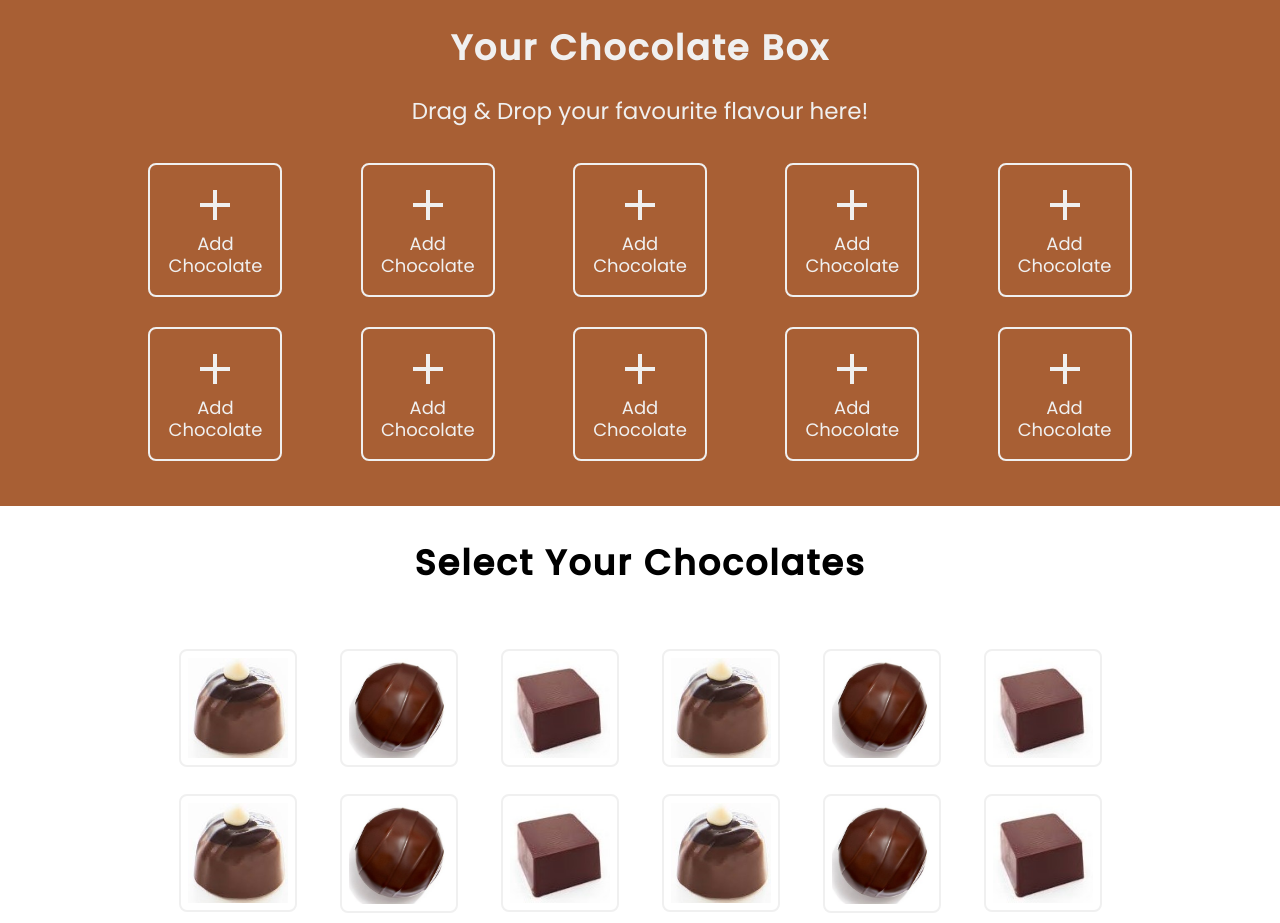
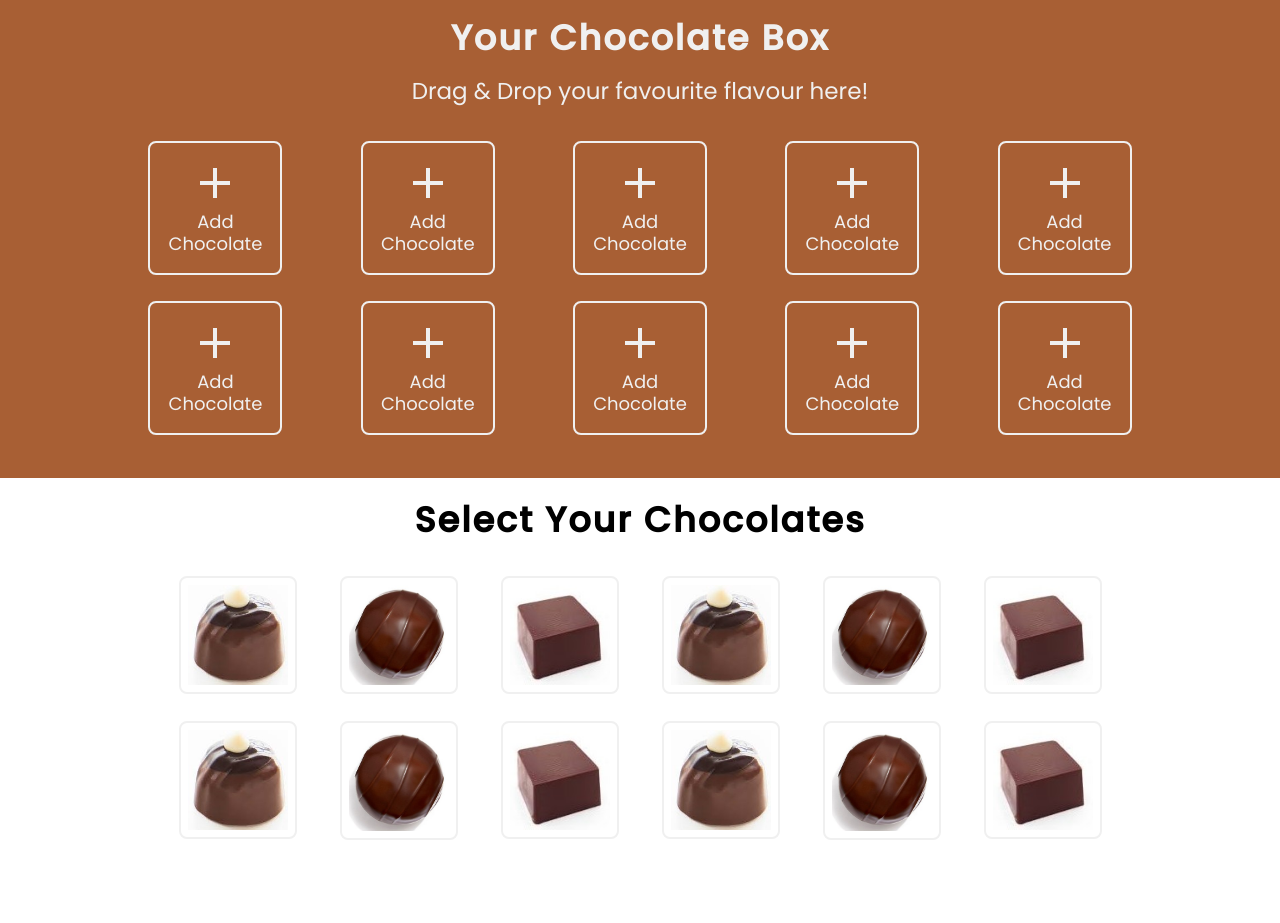
Before and after one commit to 1atharvad/DragNDrop.js, a plain HTML site: page index.html in a window 1280 px wide. After the commit the page ends 877 px from the top, so only its background shows below. Drawn offline with Linux system fonts and the light colour scheme.

Commit message:
Added css more

```diff
--- a/style.css
+++ b/style.css
@@ -29,7 +29,7 @@ body {
     text-align: center;
     letter-spacing: 2px;
     font-size: 35px;
-    padding: 20px 0;
+    padding: 10px 0;
     margin: 0 8%;
 }
 
@@ -45,7 +45,7 @@ body {
     text-align: center;
     letter-spacing: 2px;
     font-size: 35px;
-    padding-top: 30px;
+    padding-top: 15px;
     margin: 0 8%;
 }
 
@@ -65,7 +65,7 @@ body {
     position: relative;
     height: 130px;
     width: 130px;
-    margin: 15px 2%;
+    margin: 13px 2%;
 }
 
 .dropzone:after {
@@ -122,7 +122,7 @@ body {
     display: flex;
     flex-wrap: wrap;
     justify-content: center;
-    margin: 50px 8%;
+    margin: 20px 8%;
 }
 
 .draggable-items > div {
```
